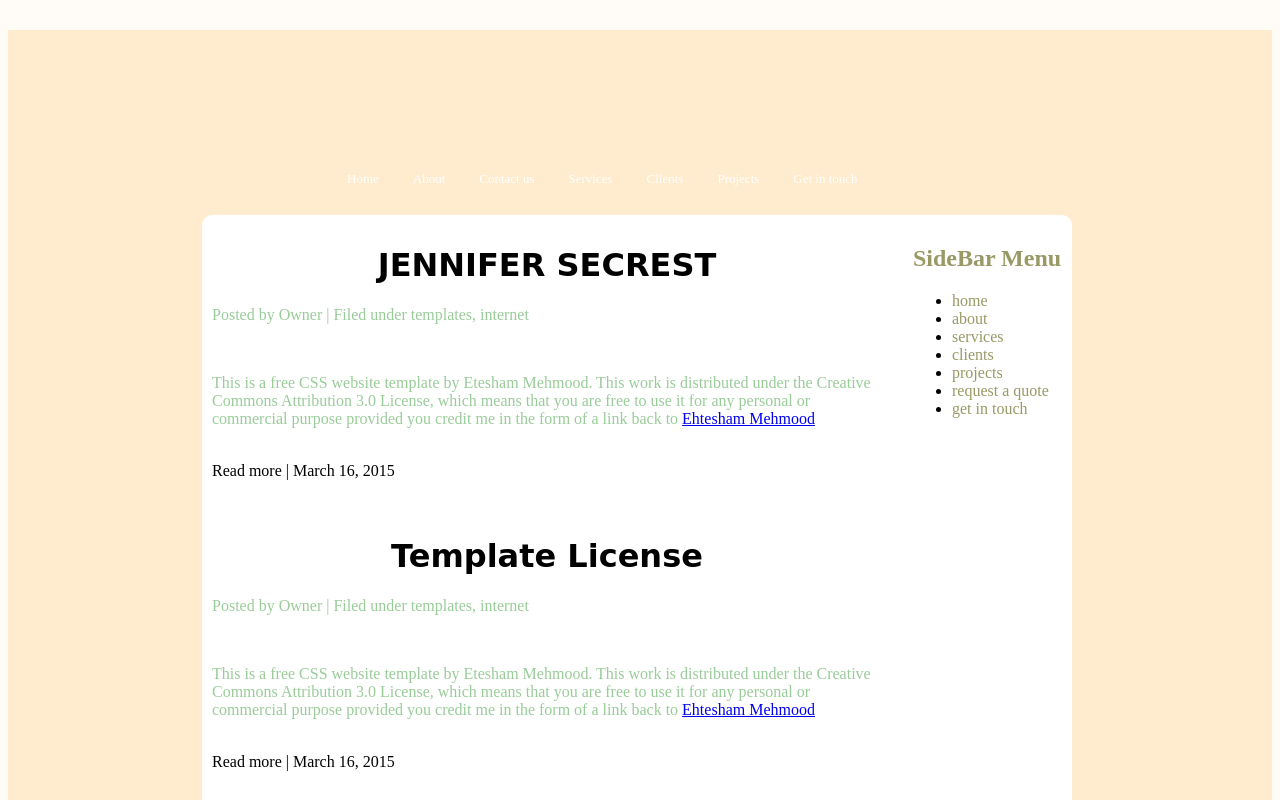
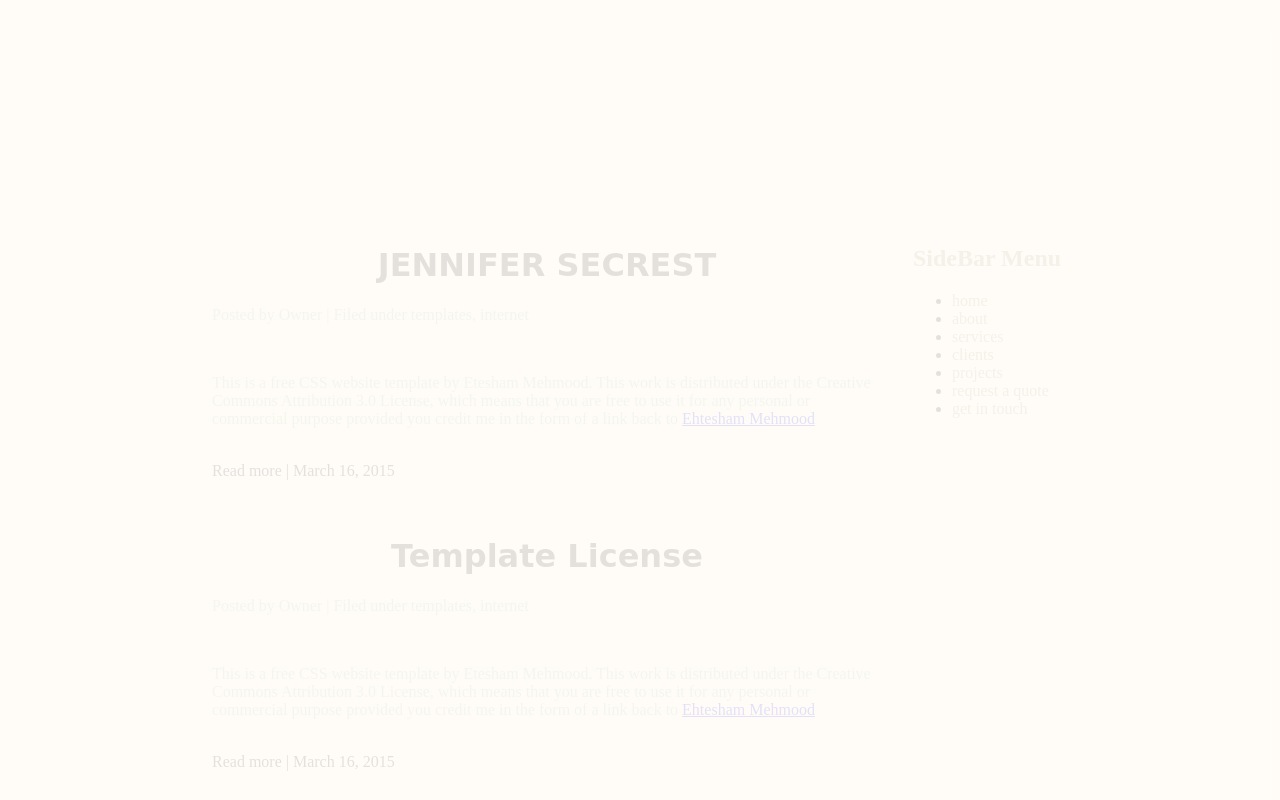
Before and after one commit to jensecrest/jensecrestScratch2.github.io, a plain HTML site: page index.html in a window 1280 px wide. Shown: the top 800 px of the page. Drawn offline with Linux system fonts and the light colour scheme.

Commit message:
Update style.css

```diff
--- a/style.css
+++ b/style.css
@@ -94,7 +94,8 @@ html {
 
 .body {
     /* background-image: url("../../images/bg.jpg"); */
-	background-color: #ffebcd;
+	background-color: #fffcf8;
+	opacity: 0.1;
 }
 
 .wrapper {
```
